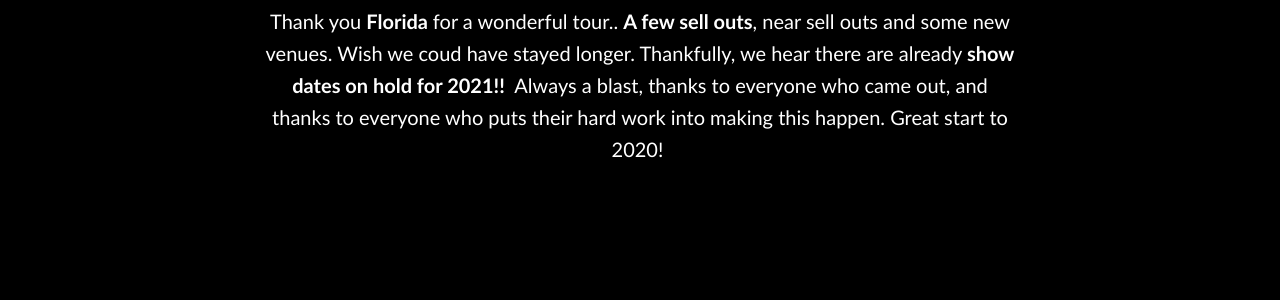
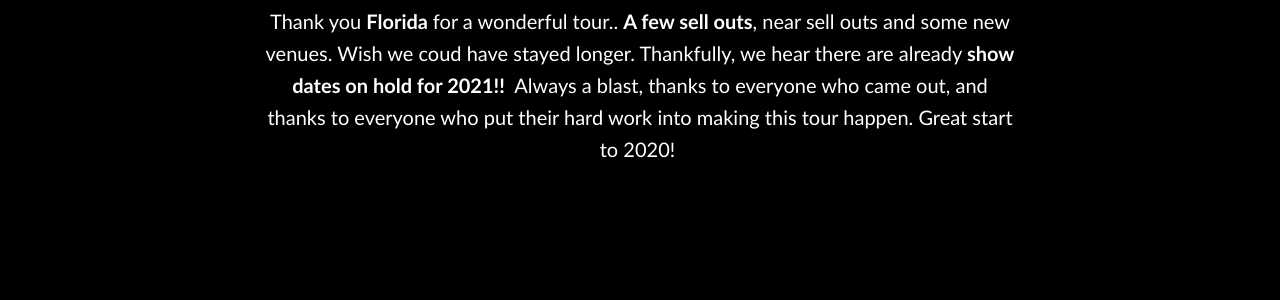
Before and after one commit to machineweb/machineweb.github.io, a Jekyll site: the page built from _posts/2020-02-16-.md, in a window 1280 px wide and 1149 px high. Shown: the part 335-635 px from the top of the window. Built offline with Jekyll 4.4.1, drawn with Linux system fonts in a browser that asks for light colours; comment, search, counter and statistics services are not loaded.

Commit message:
Updated news item

```diff
--- a/_posts/2020-02-16-.md
+++ b/_posts/2020-02-16-.md
@@ -4,4 +4,4 @@
 title:
 ---
 
-<p>Thank you <strong>Florida </strong>for a wonderful tour.. <strong>A few sell outs</strong>, near sell outs and some new venues. Wish we coud have stayed longer. Thankfully, we hear there are already <strong>show dates on hold for 2021!!</strong>&nbsp; Always a blast, thanks to everyone who came out, and thanks to everyone who puts their hard work into making this happen. Great start to 2020!&nbsp;</p>
+<p>Thank you <strong>Florida </strong>for a wonderful tour.. <strong>A few sell outs</strong>, near sell outs and some new venues. Wish we coud have stayed longer. Thankfully, we hear there are already <strong>show dates on hold for 2021!!</strong>&nbsp; Always a blast, thanks to everyone who came out, and thanks to everyone who put&nbsp;their hard work into making this tour happen. Great start to 2020!&nbsp;</p>
```
